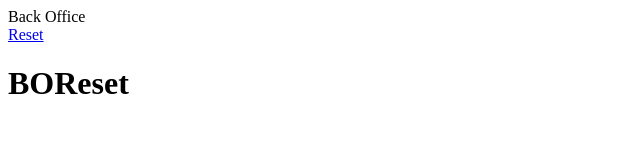
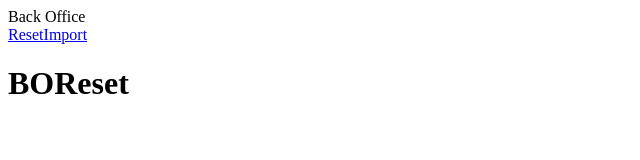
Before and after one commit to EdouardoRabe/glpi, a React (Vite) app: page / in a window 1280 px wide. Shown: the top 160 px of the page, without its empty margins (0-640 px from the left). Built offline with nearby package versions, Linux system fonts and the light colour scheme; no server answers.

Commit message:
add import link

```diff
--- a/src/layouts/BOMainLayout.jsx
+++ b/src/layouts/BOMainLayout.jsx
@@ -10,7 +10,7 @@ function BOMainLayout() {
                 </div>
                 <div >
                     <Link to={"/"}>Reset</Link>
-
+                    <Link to={"/import"}>Import</Link>
                 </div>
             </nav>
 
```
